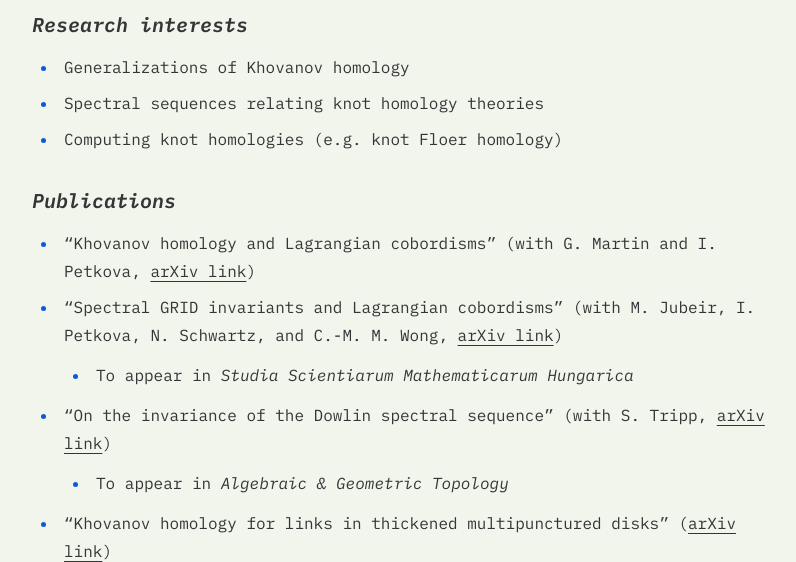
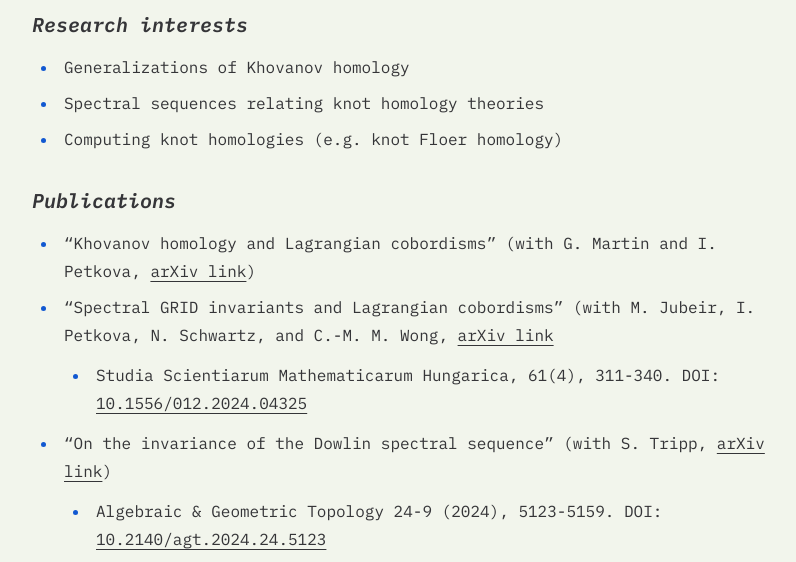
Before and after one commit to zach-winkeler/zach-winkeler.github.io, an Astro site: page /research in a window 1280 px wide. Shown: the part 256-818 px from the top of the page, without its empty margins (240-1036 px from the left). Built offline with nearby package versions, Linux system fonts and the light colour scheme; Astro itself is replaced by a stand-in of ours.

Commit message:
Updated paper references

```diff
--- a/src/pages/research.md
+++ b/src/pages/research.md
@@ -11,9 +11,9 @@ id: "research"
 
 ### Publications
 - "Khovanov homology and Lagrangian cobordisms" (with G. Martin and I. Petkova, [arXiv link](https://arxiv.org/abs/2412.15351))
-- "Spectral GRID invariants and Lagrangian cobordisms" (with M. Jubeir, I. Petkova, N. Schwartz, and C.-M. M. Wong, [arXiv link](https://arxiv.org/abs/2303.16130))
-  - To appear in _Studia Scientiarum Mathematicarum Hungarica_
+- "Spectral GRID invariants and Lagrangian cobordisms" (with M. Jubeir, I. Petkova, N. Schwartz, and C.-M. M. Wong, [arXiv link](https://arxiv.org/abs/2303.16130)
+  - Studia Scientiarum Mathematicarum Hungarica, 61(4), 311-340. DOI: [10.1556/012.2024.04325](https://doi.org/10.1556/012.2024.04325)
 - "On the invariance of the Dowlin spectral sequence" (with S. Tripp, [arXiv link](https://arxiv.org/abs/2207.14415))
-  - To appear in _Algebraic & Geometric Topology_
+  - Algebraic & Geometric Topology 24-9 (2024), 5123-5159. DOI: [10.2140/agt.2024.24.5123](https://doi.org/10.2140/agt.2024.24.5123)
 - "Khovanov homology for links in thickened multipunctured disks" ([arXiv link](https://arxiv.org/abs/2106.03834))
   - Michigan Math. J. 74 (4), 743-773, (September 2024). DOI: [10.1307/mmj/20216166](https://doi.org/10.1307/mmj/20216166)
```
Also changed, not shown: 1 other file.
